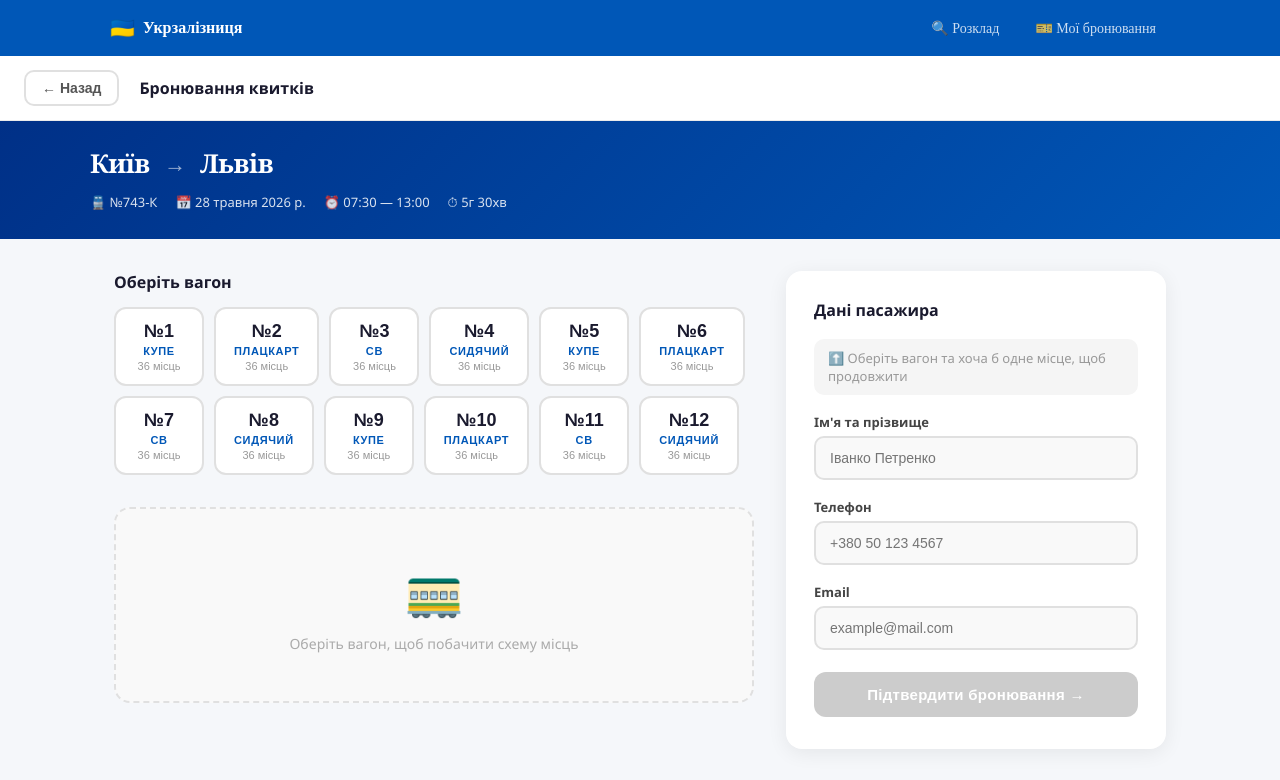
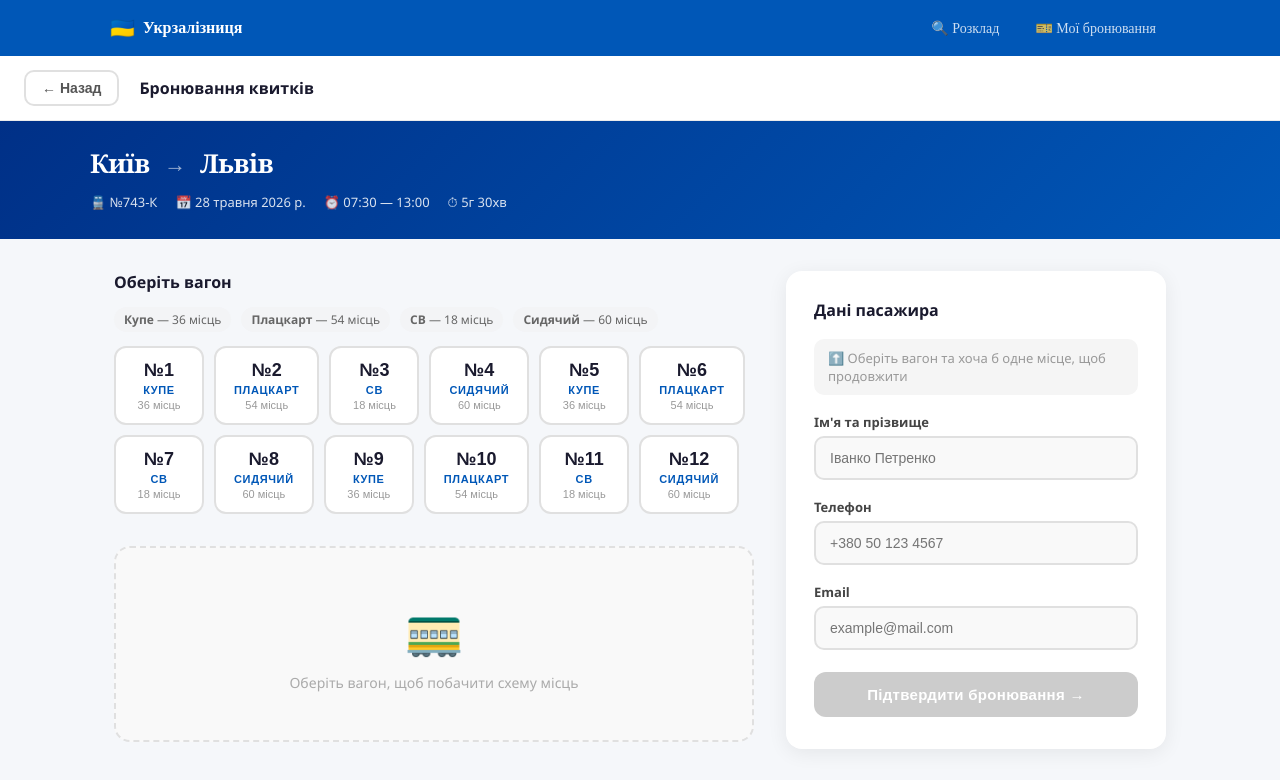
Before and after one commit to Roman2324-ux/WEB-project-railway, a React (Vite) app: page /booking/1 in a window 1280 px wide. Shown: the top 780 px of the page. Built offline with nearby package versions, Linux system fonts and the light colour scheme.

Commit message:
feat: різна кількість місць у вагонах залежно від типу (Купе/Плацкарт/СВ/Сидячий)

```diff
--- a/src/components/WagonSelector.jsx
+++ b/src/components/WagonSelector.jsx
@@ -3,19 +3,35 @@ import styles from "./WagonSelector.module.css";
 
 const WAGON_TYPES = ["Купе", "Плацкарт", "СВ", "Сидячий"];
 
+const SEATS_BY_TYPE = {
+  "Купе": 36,
+  "Плацкарт": 54,
+  "СВ": 18,
+  "Сидячий": 60,
+};
+
 export default function WagonSelector({ train }) {
   const { selectedWagon, chooseWagon } = useBooking();
 
-  // Generate wagon list based on train.wagons count
-  const wagons = Array.from({ length: train.wagons }, (_, i) => ({
-    number: i + 1,
-    type: WAGON_TYPES[i % WAGON_TYPES.length],
-    seats: 36,
-  }));
+  const wagons = Array.from({ length: train.wagons }, (_, i) => {
+    const type = WAGON_TYPES[i % WAGON_TYPES.length];
+    return {
+      number: i + 1,
+      type,
+      seats: SEATS_BY_TYPE[type],
+    };
+  });
 
   return (
     <div className={styles.wrapper}>
       <h3 className={styles.title}>Оберіть вагон</h3>
+      <div className={styles.legend}>
+        {Object.entries(SEATS_BY_TYPE).map(([type, seats]) => (
+          <span key={type} className={styles.legendItem}>
+            <strong>{type}</strong> — {seats} місць
+          </span>
+        ))}
+      </div>
       <div className={styles.list}>
         {wagons.map((wagon) => (
           <button
--- a/src/components/WagonSelector.module.css
+++ b/src/components/WagonSelector.module.css
@@ -59,3 +59,18 @@
   font-size: 11px;
   color: #999;
 }
+
+.legend {
+  display: flex;
+  flex-wrap: wrap;
+  gap: 10px;
+  margin-bottom: 14px;
+}
+
+.legendItem {
+  font-size: 12px;
+  color: #666;
+  background: #f3f4f6;
+  padding: 4px 10px;
+  border-radius: 20px;
+}
```
